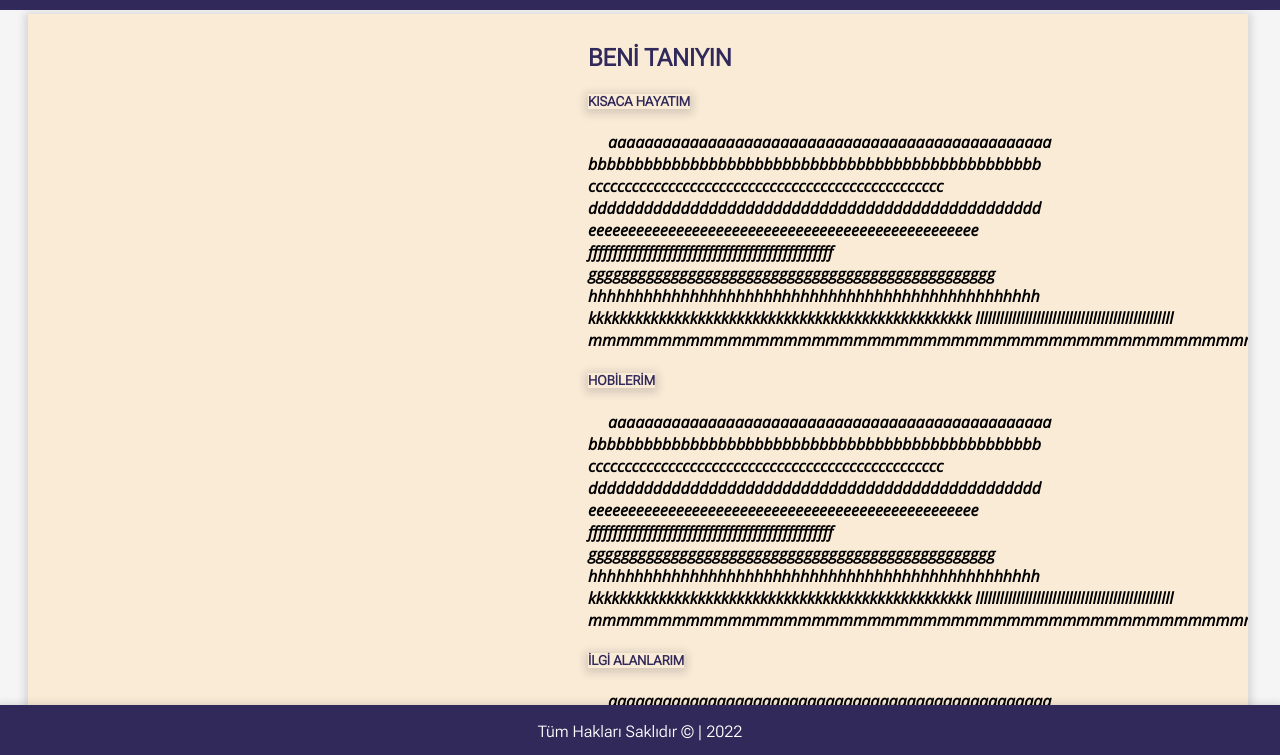
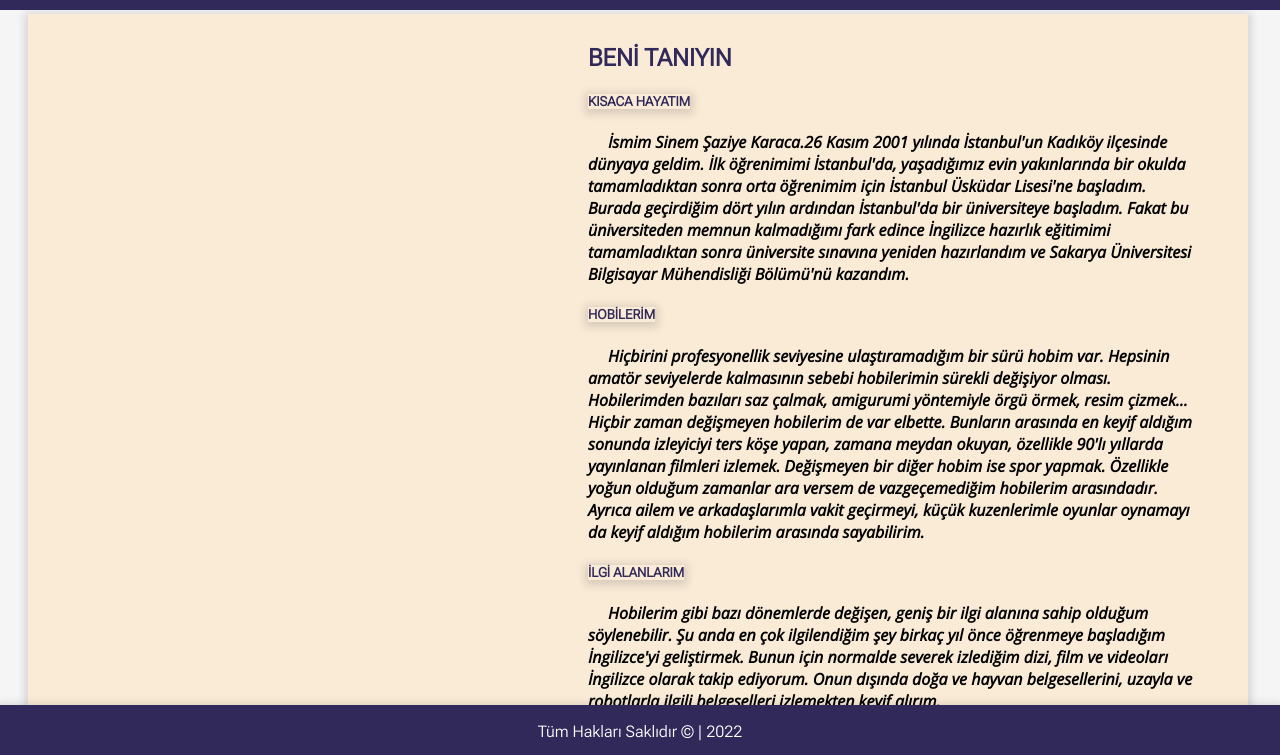
Before and after one commit to SinemKrc/WebTeknolojileriProjeTamami, a plain HTML site: page index.html in a window 1280 px wide. Shown: the part 45-800 px from the top of the page. Drawn offline with nearby package versions, Linux system fonts and the light colour scheme.

Commit message:
Add files via upload

```diff
--- a/index.html
+++ b/index.html
@@ -35,49 +35,42 @@
 
                 <h5>KISACA HAYATIM</h4>
                 <p class="hkkmdYazi">
-                    aaaaaaaaaaaaaaaaaaaaaaaaaaaaaaaaaaaaaaaaaaaaaaaaa
-                    bbbbbbbbbbbbbbbbbbbbbbbbbbbbbbbbbbbbbbbbbbbbbbbbb
-                    ccccccccccccccccccccccccccccccccccccccccccccccccc
-                    ddddddddddddddddddddddddddddddddddddddddddddddddd
-                    eeeeeeeeeeeeeeeeeeeeeeeeeeeeeeeeeeeeeeeeeeeeeeeee
-                    fffffffffffffffffffffffffffffffffffffffffffffffff
-                    ggggggggggggggggggggggggggggggggggggggggggggggggg
-                    hhhhhhhhhhhhhhhhhhhhhhhhhhhhhhhhhhhhhhhhhhhhhhhhh
-                    kkkkkkkkkkkkkkkkkkkkkkkkkkkkkkkkkkkkkkkkkkkkkkkkk
-                    lllllllllllllllllllllllllllllllllllllllllllllllll
-                    mmmmmmmmmmmmmmmmmmmmmmmmmmmmmmmmmmmmmmmmmmmmmmmmm
+                    İsmim Sinem Şaziye Karaca.26 Kasım 2001 yılında
+                    İstanbul'un Kadıköy ilçesinde dünyaya geldim.
+                    İlk öğrenimimi İstanbul'da, yaşadığımız evin yakınlarında bir okulda
+                    tamamladıktan sonra orta öğrenimim için İstanbul Üsküdar Lisesi'ne
+                    başladım. Burada geçirdiğim dört yılın ardından İstanbul'da
+                    bir üniversiteye başladım. Fakat bu üniversiteden memnun kalmadığımı
+                    fark edince İngilizce hazırlık eğitimimi tamamladıktan sonra üniversite
+                    sınavına yeniden hazırlandım ve Sakarya Üniversitesi Bilgisayar
+                    Mühendisliği Bölümü'nü kazandım.
                 </p>
 
                 <h5>HOBİLERİM</h5>
                 <p class ="hkkmdYazi">
-                    aaaaaaaaaaaaaaaaaaaaaaaaaaaaaaaaaaaaaaaaaaaaaaaaa
-                    bbbbbbbbbbbbbbbbbbbbbbbbbbbbbbbbbbbbbbbbbbbbbbbbb
-                    ccccccccccccccccccccccccccccccccccccccccccccccccc
-                    ddddddddddddddddddddddddddddddddddddddddddddddddd
-                    eeeeeeeeeeeeeeeeeeeeeeeeeeeeeeeeeeeeeeeeeeeeeeeee
-                    fffffffffffffffffffffffffffffffffffffffffffffffff
-                    ggggggggggggggggggggggggggggggggggggggggggggggggg
-                    hhhhhhhhhhhhhhhhhhhhhhhhhhhhhhhhhhhhhhhhhhhhhhhhh
-                    kkkkkkkkkkkkkkkkkkkkkkkkkkkkkkkkkkkkkkkkkkkkkkkkk
-                    lllllllllllllllllllllllllllllllllllllllllllllllll
-                    mmmmmmmmmmmmmmmmmmmmmmmmmmmmmmmmmmmmmmmmmmmmmmmmm
+                    Hiçbirini profesyonellik seviyesine ulaştıramadığım
+                    bir sürü hobim var. Hepsinin amatör seviyelerde kalmasının
+                    sebebi hobilerimin sürekli değişiyor olması. Hobilerimden
+                    bazıları saz çalmak, amigurumi yöntemiyle örgü örmek,
+                    resim çizmek... Hiçbir zaman değişmeyen hobilerim de var elbette.
+                    Bunların arasında en keyif aldığım sonunda izleyiciyi ters köşe yapan,
+                    zamana meydan okuyan, özellikle 90'lı yıllarda yayınlanan filmleri izlemek.
+                    Değişmeyen bir diğer hobim ise spor yapmak. Özellikle yoğun olduğum zamanlar
+                    ara versem de vazgeçemediğim hobilerim arasındadır. Ayrıca ailem ve arkadaşlarımla
+                    vakit geçirmeyi, küçük kuzenlerimle oyunlar oynamayı da keyif aldığım
+                    hobilerim arasında sayabilirim.
                 </p>
 
                 <h5>İLGİ ALANLARIM</h5>
                 <p class ="hkkmdYazi">
-                    aaaaaaaaaaaaaaaaaaaaaaaaaaaaaaaaaaaaaaaaaaaaaaaaa
-                    bbbbbbbbbbbbbbbbbbbbbbbbbbbbbbbbbbbbbbbbbbbbbbbbb
-                    ccccccccccccccccccccccccccccccccccccccccccccccccc
-                    ddddddddddddddddddddddddddddddddddddddddddddddddd
-                    eeeeeeeeeeeeeeeeeeeeeeeeeeeeeeeeeeeeeeeeeeeeeeeee
-                    fffffffffffffffffffffffffffffffffffffffffffffffff
-                    ggggggggggggggggggggggggggggggggggggggggggggggggg
-                    hhhhhhhhhhhhhhhhhhhhhhhhhhhhhhhhhhhhhhhhhhhhhhhhh
-                    kkkkkkkkkkkkkkkkkkkkkkkkkkkkkkkkkkkkkkkkkkkkkkkkk
-                    lllllllllllllllllllllllllllllllllllllllllllllllll
-                    mmmmmmmmmmmmmmmmmmmmmmmmmmmmmmmmmmmmmmmmmmmmmmmmm
+                    Hobilerim gibi bazı dönemlerde değişen, geniş bir ilgi alanına sahip
+                    olduğum söylenebilir. Şu anda en çok ilgilendiğim şey birkaç yıl
+                    önce öğrenmeye başladığım İngilizce'yi geliştirmek. Bunun için normalde
+                    severek izlediğim dizi, film ve videoları İngilizce olarak takip ediyorum.
+                    Onun dışında doğa ve hayvan belgesellerini, uzayla ve robotlarla ilgili
+                    belgeselleri izlemekten keyif alırım.
                 </p>
-                <br><br>
+                <br><br><br>
             </main>
 
         </section>
```
